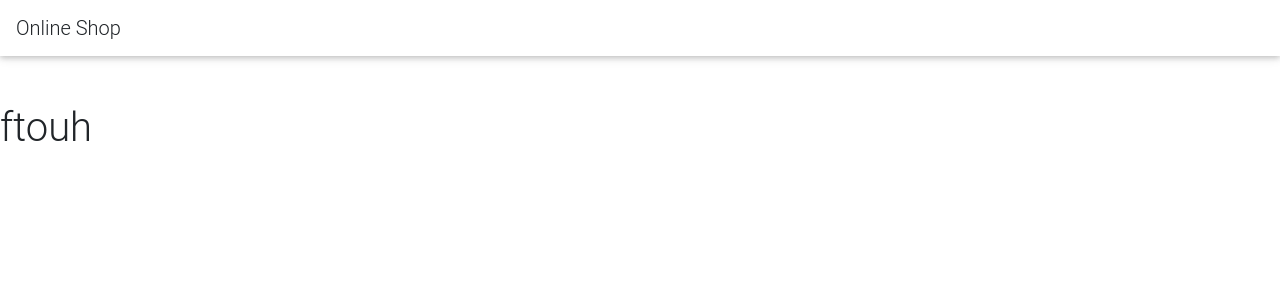
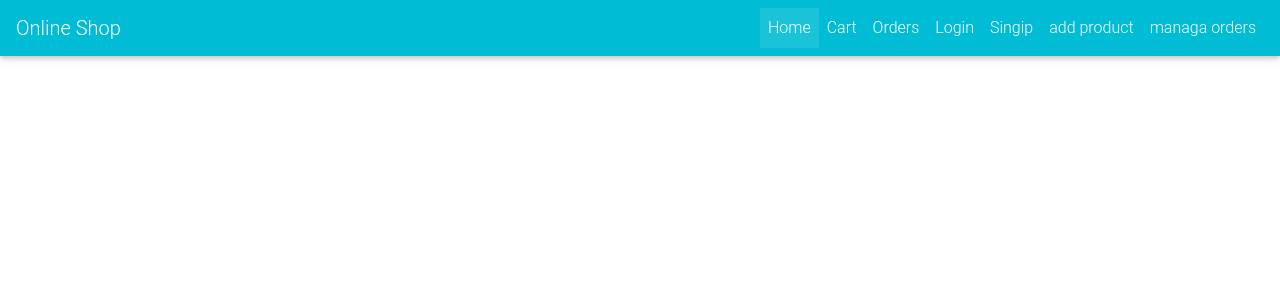
Before and after one commit to FathiGuemri/online-shp, a Node server app: page / in a window 1280 px wide. Shown: the top 300 px of the page. Run offline with Node 20, Linux system fonts and the light colour scheme; data that the repository does not hold is empty; some libraries are stand-ins or nearby versions.

Commit message:
home page

```diff
--- a/app.js
+++ b/app.js
@@ -3,12 +3,17 @@ const path = require('path')
 const app = express();
 
 
+const homeRouter = require('./routes/home.routes')
 
-app.use(express.static(path.join('assets')))
+app.use(express.static(path.join(__dirname, 'assets')))
+app.use(express.static(path.join(__dirname, 'images')))
 
 app.set('view engine', 'pug')
 
-app.get('/', (req, res, next) => {
-    res.render('index')
-})
-app.listen(3000, err => !err ? console.log('server rening in port 3000') : console.log(err))
+
+app.use('/', homeRouter)
+
+app.listen(3000, err =>  {
+if (err) console.log(err)
+   console.log('server rening in port 3000')
+});
--- /dev/null
+++ b/controllers/home.controllers.js
@@ -0,0 +1,9 @@
+const productsModel = require('../models/products.models')
+
+exports.getHome = (req, res, next) => {
+    productsModel.getAllProducts().then(products => {
+        res.render('index', {products})
+    })
+
+
+}
--- /dev/null
+++ b/models/products.models.js
@@ -0,0 +1,24 @@
+const mongoose = require('mongoose')
+
+const DB_URL = "mongodb://localhost:27017/online-shop"
+
+const ProductSchema = mongoose.Schema({
+    name: String,
+    image: String,
+    price: Number,
+    description : String,
+    category: String
+})
+
+const Product = mongoose.model('product', ProductSchema)
+exports.getAllProducts = () => {
+    return new Promise((resolev, reject) =>{
+        mongoose.connect(DB_URL).then(() => {
+          return  Product.find({})
+        }).then((products) => {
+            mongoose.disconnect()
+            resolev(products)
+        }).catch(err => reject(err))
+    })
+
+}
--- a/views/index.pug
+++ b/views/index.pug
@@ -1,5 +1,15 @@
 extends ./layout/layout
 block contant
-    br
-    br
-    h1 ftouh
+   .container.mt-5
+        .row
+            each product in products
+                .col.col-12.col-md-6.col-lg-4.col-xl-3
+                    .card
+                        img.card-img-top(src='/' + product.image alt='Card image cap')
+                        .card-body
+                            h4.card-title
+                                a(href="/product/#product._id")= product.name
+                            p.card-text= product.price
+                            form(action="" method="method")
+                                input.form-control.form-control-sm(type="number" )
+                                input.btn.btn-cyan.btn-sm(tupe="submit" , value="add to cart")
--- a/views/layout/navbar.pug
+++ b/views/layout/navbar.pug
@@ -1,2 +1,20 @@
-nav.navbar
-    a.navbar-brand Online  Shop
+nav.navbar.navbar-expand-md.navbar-dark.cyan
+    a.navbar-brand(href='#') Online Shop
+    button.navbar-toggler(type='button', data-toggle='collapse', data-target='#basicExampleNav', aria-controls='basicExampleNav', aria-expanded='false', aria-label='Toggle navigation')
+        span.navbar-toggler-icon
+    #basicExampleNav.collapse.navbar-collapse
+        ul.navbar-nav.ml-auto
+            li.nav-item.active
+                a.nav-link(href='/') Home
+            li.nav-item
+                a.nav-link(href='/cart') Cart
+            li.nav-item
+                a.nav-link(href='/orders') Orders
+            li.nav-item
+                a.nav-link(href='/login') Login
+            li.nav-item
+                a.nav-link(href='/singup') Singip
+            li.nav-item
+                a.nav-link(href='/admin/add') add product
+            li.nav-item
+                a.nav-link(href='/admin/orders')  managa orders
```
Also changed, not shown: routes/home.routes.js (added, +7 -0 lines), images/laptop.png (added), images/phone.jpg (added), images/t-shirt.png (added), images/tablet.jpg (added), 1 other file.
